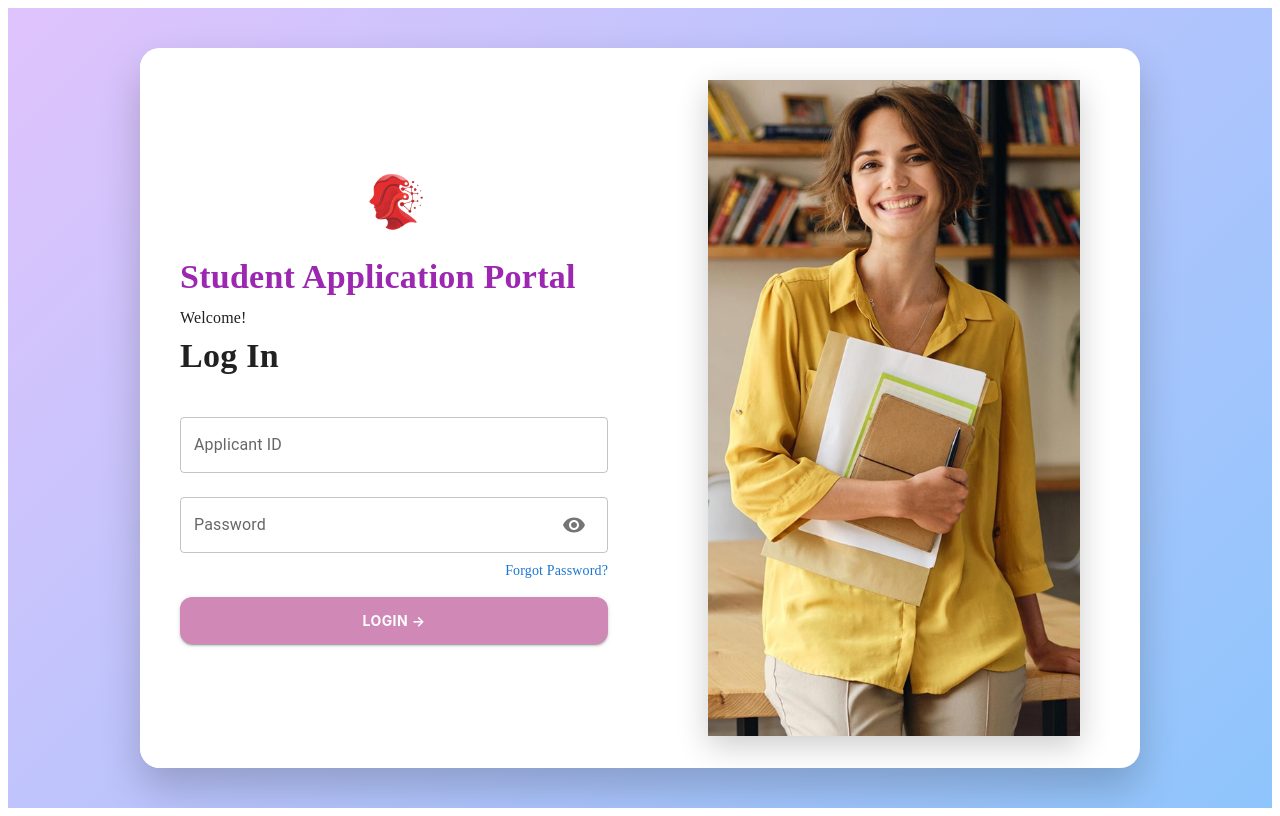
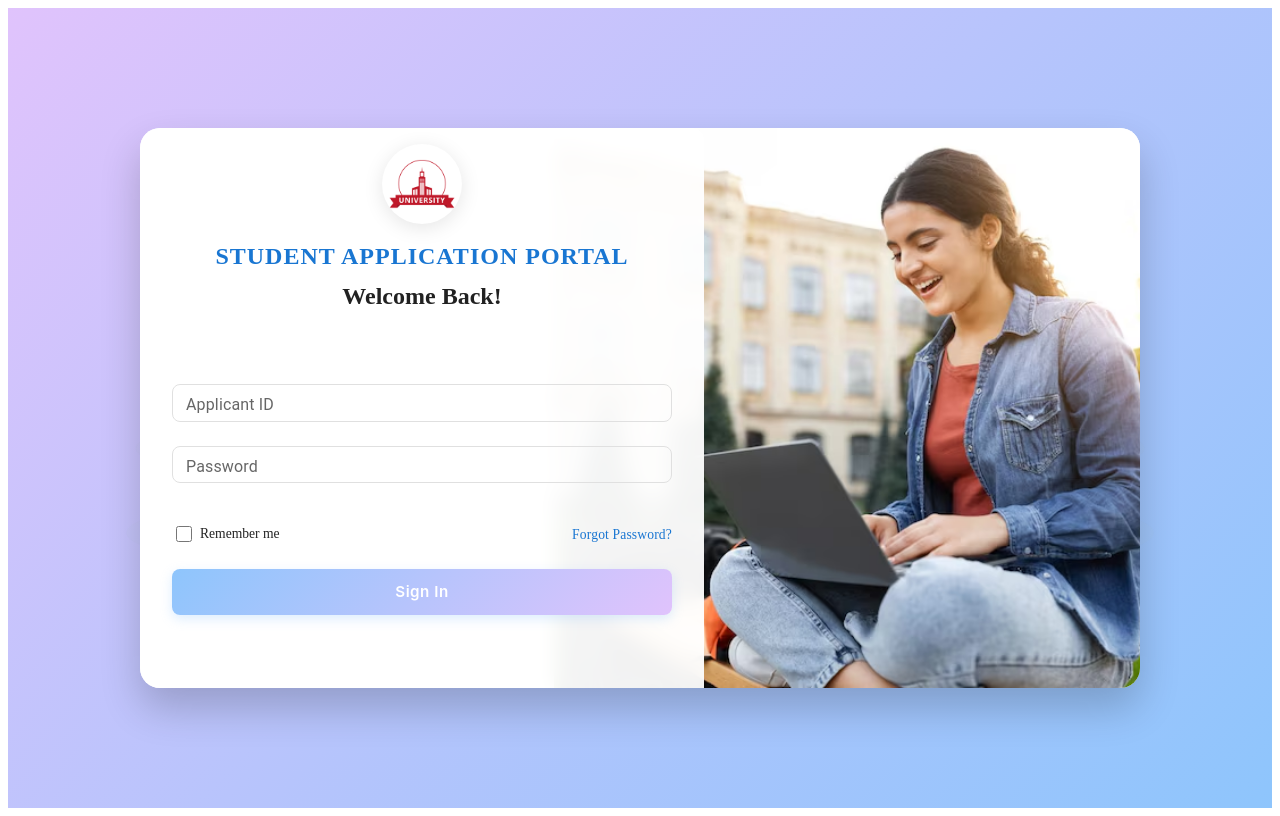
Before and after one commit to chandanTalsima/STUDENT-APPLICATION-DASHBOARD, a React (Vite) app in the folder student-login/: page /studentportal/login_new in a window 1280 px wide. Built offline with nearby package versions, Linux system fonts and the light colour scheme.

Commit message:
UI  changes in Dashboard  login page

```diff
--- a/student-login/src/components/LoginPage/LoginPage_New.jsx
+++ b/student-login/src/components/LoginPage/LoginPage_New.jsx
@@ -10,9 +10,9 @@ import {
 } from "@mui/material";
 import { Visibility, VisibilityOff } from "@mui/icons-material";
 import { useNavigate } from "react-router-dom";
-import studentImage from "../../assets/imagegirl.png";
+import studentImage from "../../assets/girlphoto.jpg";
 import booksImage from "../../assets/books.png";
-import KaplanLogo from "../../assets/talismalogo.png";
+import university from "../../assets/university.png";
 
 const LoginPageNew = () => {
   const [studentId, setStudentId] = useState("");
@@ -75,7 +75,8 @@ const LoginPageNew = () => {
           display: "flex",
           width: "85%",
           maxWidth: 1000,
-          maxHeight: "90vh",
+          height: '70vh',
+          minHeight: 500,
           borderRadius: 5,
           overflow: "hidden",
           boxShadow: "0 20px 40px rgba(0, 0, 0, 0.2)",
@@ -86,42 +87,69 @@ const LoginPageNew = () => {
         <Box
           sx={{
             width: "50%",
-            p: 5,
+            height: '100%',
+            p: 4,
+            pt: 2,
             display: "flex",
             flexDirection: "column",
-            justifyContent: "center",
-            backgroundColor: "#ffffff",
+            justifyContent: "flex-start",
+            backgroundColor: "rgba(255, 255, 255, 0.95)",
+            backdropFilter: "blur(10px)",
+            borderRadius: '0 12px 12px 0',
           }}
         >
-          <Box display="flex" justifyContent="center" mb={3}>
+          <Box
+            display="flex"
+            flexDirection="column"
+            alignItems="center"
+            mb={4}
+          >
+            <Box
+              sx={{
+                width: 80,
+                height: 80,
+                borderRadius: '50%',
+                backgroundColor: 'white',
+                display: 'flex',
+                alignItems: 'center',
+                justifyContent: 'center',
+                boxShadow: '0 4px 20px rgba(0,0,0,0.1)',
+                mb: 2,
+                overflow: 'hidden'
+              }}
+            >
               <img
-              src={KaplanLogo}
-              alt="Kaplan Logo"
-              style={{ maxHeight: 60, objectFit: "contain" }}
+                src={university}
+                alt="University Logo"
+                style={{ width: '85%', height: '85%', objectFit: 'contain' }}
               />
             </Box>
 
             <Typography
-            variant="h4"
-            color="secondary"
+              variant="h5"
+              color="primary"
               fontWeight="bold"
-            mb={1}
-            sx={{ whiteSpace: "nowrap" }}
+              textAlign="center"
+              sx={{
+                textTransform: 'uppercase',
+                letterSpacing: '1px',
+                mb: 1
+              }}
             >
-            Student Application Portal
+              Student  Application Portal
             </Typography>
 
-          <Typography variant="body1" gutterBottom>
-            Welcome!
+          <Typography variant="h5" fontWeight="bold" mb={3} textAlign="center">
+            Welcome Back!
             </Typography>
-          <Typography variant="h4" fontWeight="bold" mb={3}>
-            Log In
-          </Typography>
+          </Box>
 
+          <Box sx={{ width: '100%', mb: 4 }}>
             <TextField
               label="Applicant ID"
               fullWidth
               variant="outlined"
+              size="small"
               margin="normal"
               value={studentId}
               onChange={(e) => {
@@ -130,33 +158,90 @@ const LoginPageNew = () => {
                   setStudentId(value);
                 }
               }}
-            inputProps={{ inputMode: "numeric" }}
+              inputProps={{
+                inputMode: "numeric",
+                style: { fontSize: '0.9rem' }
+              }}
+              sx={{
+                '& .MuiOutlinedInput-root': {
+                  borderRadius: '8px',
+                  '& fieldset': {
+                    borderColor: '#e0e0e0',
+                  },
+                  '&:hover fieldset': {
+                    borderColor: '#8ec5fc',
+                  },
+                  '&.Mui-focused fieldset': {
+                    borderColor: '#8ec5fc',
+                    borderWidth: '1px',
+                  },
+                },
+              }}
             />
 
             <TextField
               label="Password"
               fullWidth
               variant="outlined"
+              size="small"
               margin="normal"
-            type={showPassword ? "text" : "password"}
+              type="password"
               value={password}
               onChange={(e) => setPassword(e.target.value)}
               InputProps={{
-              endAdornment: (
-                <InputAdornment position="end">
-                  <IconButton onClick={() => setShowPassword(!showPassword)}>
-                    {showPassword ? <VisibilityOff /> : <Visibility />}
-                  </IconButton>
-                </InputAdornment>
-              ),
+                style: { fontSize: '0.9rem' },
+              }}
+              sx={{
+                '& .MuiOutlinedInput-root': {
+                  borderRadius: '8px',
+                  '& fieldset': {
+                    borderColor: '#e0e0e0',
+                  },
+                  '&:hover fieldset': {
+                    borderColor: '#8ec5fc',
+                  },
+                  '&.Mui-focused fieldset': {
+                    borderColor: '#8ec5fc',
+                    borderWidth: '1px',
+                  },
+                },
               }}
             />
+          </Box>
 
-          <Box display="flex" justifyContent="flex-end" mb={2}>
+          <Box display="flex" justifyContent="space-between" alignItems="center" mb={3}>
+            <Box display="flex" alignItems="center">
+              <input
+                type="checkbox"
+                id="remember"
+                style={{
+                  width: '16px',
+                  height: '16px',
+                  marginRight: '8px',
+                  accentColor: '#8ec5fc',
+                }}
+              />
+              <label
+                htmlFor="remember"
+                style={{
+                  fontSize: '0.85rem',
+                  color: 'text.secondary',
+                  cursor: 'pointer'
+                }}
+              >
+                Remember me
+              </label>
+            </Box>
             <Typography
               variant="body2"
               color="primary"
-              sx={{ cursor: "pointer" }}
+              sx={{
+                cursor: "pointer",
+                fontSize: '0.85rem',
+                '&:hover': {
+                  textDecoration: 'underline',
+                }
+              }}
             >
               Forgot Password?
             </Typography>
@@ -166,36 +251,46 @@ const LoginPageNew = () => {
             variant="contained"
             fullWidth
             sx={{
-              backgroundColor: "#d088b6",
-              color: "#fff",
-              fontWeight: "bold",
-              py: 1.4,
-              borderRadius: 3,
-              "&:hover": { backgroundColor: "#b26ca0" },
+              background: 'linear-gradient(135deg, #8ec5fc 0%, #e0c3fc 100%)',
+              color: '#fff',
+              fontWeight: 600,
+              py: 1.2,
+              borderRadius: '8px',
+              textTransform: 'none',
+              fontSize: '0.95rem',
+              letterSpacing: '0.5px',
+              boxShadow: '0 4px 12px rgba(142, 197, 252, 0.3)',
+              '&:hover': {
+                background: 'linear-gradient(135deg, #7ab4ea 0%, #d0b0f0 100%)',
+                boxShadow: '0 6px 16px rgba(142, 197, 252, 0.4)',
+              },
             }}
             onClick={handleLogin}
           >
-            LOGIN →
+            Sign In
           </Button>
         </Box>
 
         {/* Right - Image */}
         <Box
           sx={{
-            width: "50%",
+            width: "30%",
+            height: '100%',
             display: "flex",
             justifyContent: "center",
             alignItems: "center",
-            p: 4,
+            p: 0,
           }}
         >
           <img
             src={studentImage}
             alt="Login Visual"
             style={{
-              maxHeight: "100%",
-              maxWidth: "100%",
-              boxShadow: "0 10px 30px rgba(0,0,0,0.2)",
+              height: '100%',
+              width: '200%',
+              objectFit: 'cover',
+              display: 'block',
+              boxShadow: '0 10px 10px rgba(255, 255, 255, 1)'
             }}
           />
         </Box>
```
Also changed, not shown: student-login/src/components/DashboardPage_new/DashboardPage.jsx (+40 -21 lines), student-login/src/assets/girlphoto.jpg (added), student-login/src/assets/university.png (added). Lines whose indentation alone changed are shown as unchanged.
